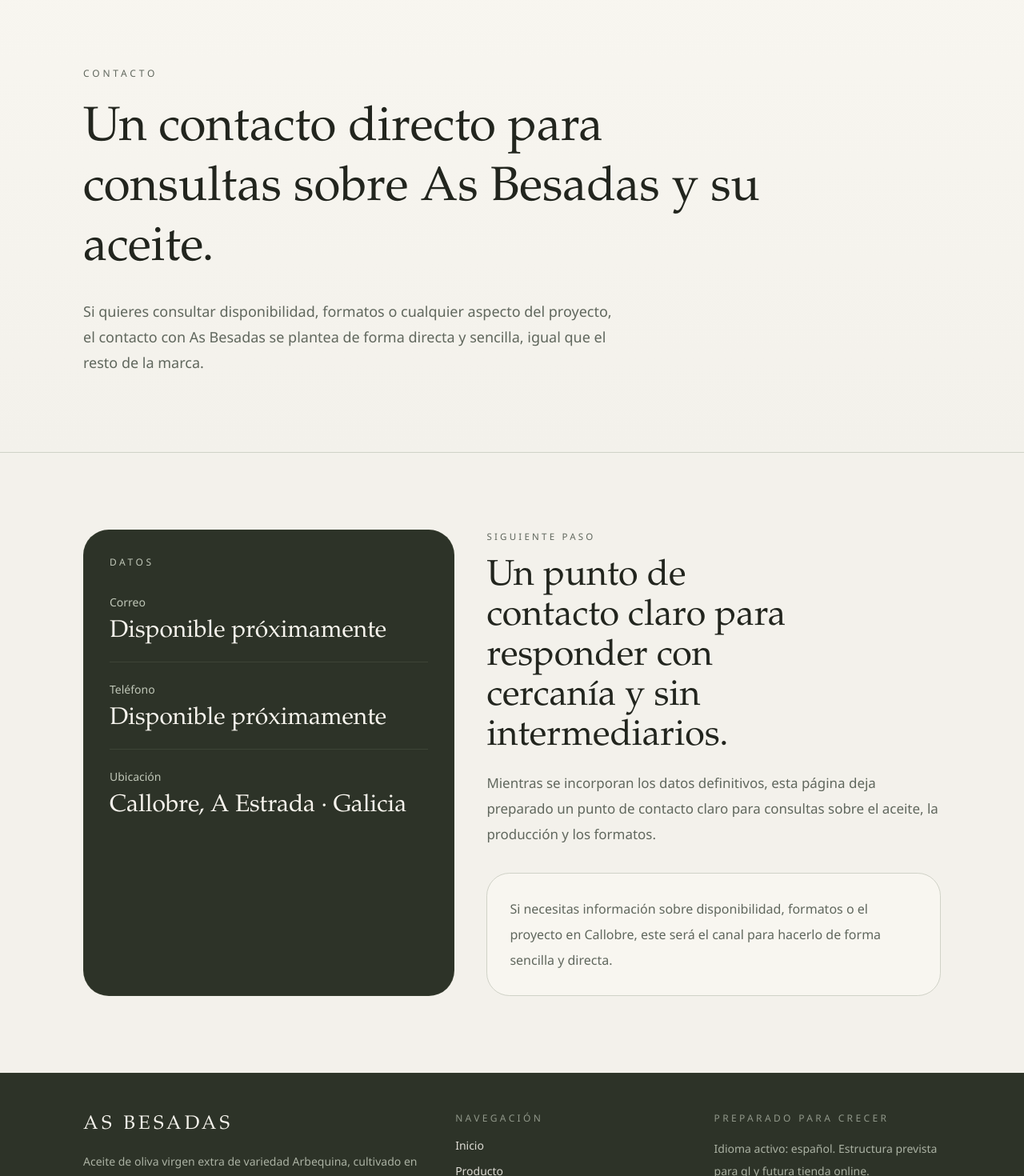
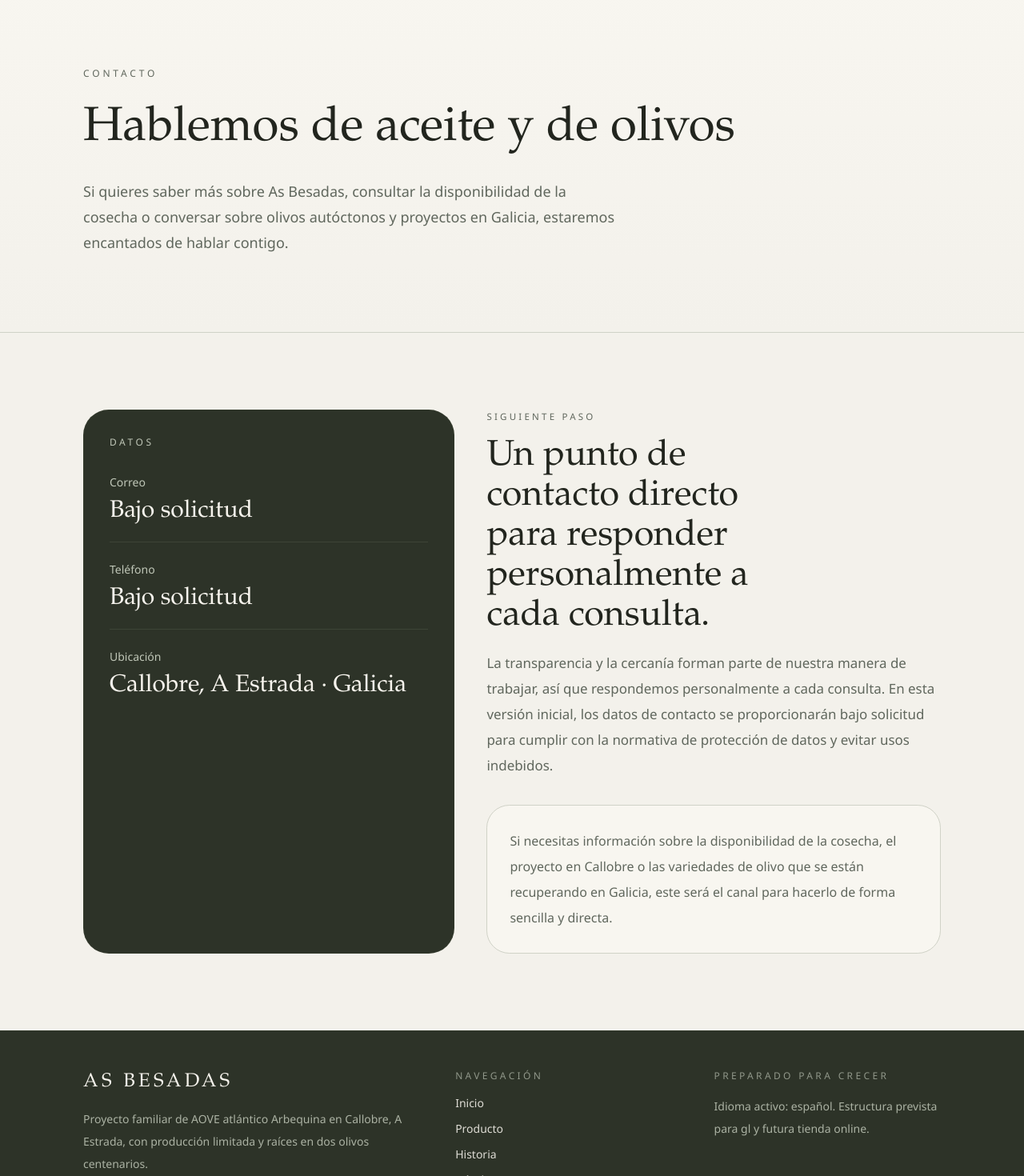
Before and after one commit to fita-fiton/as-besadas, a Next.js app: page /contacto in a window 1280 px wide. Shown: the part 100-1570 px from the top of the page at 80% size. Built offline with nearby package versions, Linux system fonts and the light colour scheme.

Commit message:
New Text

```diff
--- a/app/contacto/page.tsx
+++ b/app/contacto/page.tsx
@@ -6,7 +6,7 @@ import { buildMetadata } from "@/lib/metadata";
 export const metadata = buildMetadata({
   title: "Contacto",
   description:
-    "Página de contacto de As Besadas para consultas sobre el proyecto, el aceite y sus formatos.",
+    "Contacto de As Besadas para consultas sobre disponibilidad de cosecha, AOVE Arbequina en Callobre, A Estrada, y recuperación del olivar gallego.",
 });
 
 export default function ContactoPage() {
@@ -14,7 +14,7 @@ export default function ContactoPage() {
     <>
       <PageHero
         eyebrow="Contacto"
-        title="Un contacto directo para consultas sobre As Besadas y su aceite."
+        title="Hablemos de aceite y de olivos"
         description={contactContent.intro}
       />
 
@@ -41,14 +41,15 @@ export default function ContactoPage() {
         <div className="space-y-8">
           <SectionHeading
             eyebrow="Siguiente paso"
-            title="Un punto de contacto claro para responder con cercanía y sin intermediarios."
+            title="Un punto de contacto directo para responder personalmente a cada consulta."
             description={contactContent.cta}
           />
 
           <div className="rounded-[1.8rem] border border-[var(--color-line)] bg-[var(--color-surface)] p-7">
             <p className="text-base leading-8 text-[var(--color-muted)]">
-              Si necesitas información sobre disponibilidad, formatos o el
-              proyecto en Callobre, este será el canal para hacerlo de forma
+              Si necesitas información sobre la disponibilidad de la cosecha,
+              el proyecto en Callobre o las variedades de olivo que se están
+              recuperando en Galicia, este será el canal para hacerlo de forma
               sencilla y directa.
             </p>
           </div>
--- a/app/layout.tsx
+++ b/app/layout.tsx
@@ -6,7 +6,7 @@ import "./globals.css";
 
 export const metadata: Metadata = {
   title: {
-    default: `${siteConfig.brand} | AOVE Arbequina de Galicia`,
+    default: `${siteConfig.brand} | AOVE atlántico de Callobre, A Estrada`,
     template: `%s | ${siteConfig.brand}`,
   },
   description: siteConfig.description,
@@ -14,11 +14,14 @@ export const metadata: Metadata = {
   keywords: [
     "AOVE",
     "aceite de oliva virgen extra",
+    "AOVE atlántico",
     "Arbequina",
-    "Galicia",
-    "microedición",
+    "Callobre",
+    "A Estrada",
+    "olivos centenarios",
     "proyecto familiar",
-    "producción artesanal",
+    "producción limitada",
+    "recuperación del olivar gallego",
   ],
   category: "food",
 };
--- a/app/page.tsx
+++ b/app/page.tsx
@@ -8,7 +8,7 @@ import { buildMetadata } from "@/lib/metadata";
 export const metadata = buildMetadata({
   title: "Inicio",
   description:
-    "Web informativa de As Besadas, microedición atlántica de AOVE Arbequina cultivado en Callobre, A Estrada.",
+    "As Besadas es un proyecto familiar de AOVE atlántico Arbequina en Callobre, A Estrada, con producción limitada y raíces en dos olivos centenarios.",
 });
 
 export default function Home() {
@@ -101,15 +101,15 @@ export default function Home() {
       <section className="mx-auto w-full max-w-6xl px-6 py-16 md:px-10 md:py-18">
         <SectionHeading
           eyebrow="Esencia"
-          title="Una primera presentación para contar el aceite desde su origen."
-          description="As Besadas empieza con una web informativa y contenida, pensada para explicar con claridad qué hay detrás del proyecto: variedad Arbequina, cultivo en Galicia, trabajo familiar y elaboración artesanal."
+          title="Una presentación clara del aceite, su origen y su manera de hacerse."
+          description="As Besadas se presenta desde Callobre, A Estrada, con una plantación pequeña, cosecha manual, molturación en frío y una voluntad explícita de contribuir a la recuperación del olivar gallego."
         />
 
         <div className="mt-10 md:mt-12">
           <EditorialImageFrame
             src="/images/support-golden-grove.jpg"
             alt="Vista panorámica de nuestro olivar en Callobre, rodeado de paisaje atlántico."
-            caption="Origen en Galicia"
+            caption="Callobre, A Estrada"
             aspectClassName="aspect-[16/9] md:aspect-[21/9]"
             imageClassName="object-cover object-center"
             sizes="(max-width: 767px) 100vw, 1120px"
@@ -134,8 +134,8 @@ export default function Home() {
       </section>
 
       <CtaBand
-        title="Una base cuidada para presentar el proyecto con claridad."
-        text="Esta primera versión pone el foco en lo esencial: producto, origen y manera de hacer. A partir de aquí, la web podrá crecer sin perder el tono sobrio y cercano con el que empieza."
+        title="Una base sobria para contar un proyecto familiar de escala limitada."
+        text="El foco está en lo esencial: olivos centenarios, Arbequina, trabajo manual, producción corta y recuperación del aceite en Galicia. A partir de aquí, la web podrá crecer sin alterar ese tono."
         primaryHref="/contacto"
         primaryLabel="Ir a contacto"
         secondaryHref="/producto"
--- a/components/site-header.tsx
+++ b/components/site-header.tsx
@@ -10,7 +10,7 @@ export function SiteHeader() {
             {siteConfig.brand}
           </span>
           <span className="text-[0.66rem] uppercase tracking-[0.24em] text-[var(--color-muted)]">
-            Galicia · Microedición Arbequina
+            Callobre · A Estrada
           </span>
         </Link>
 
--- a/content/site.ts
+++ b/content/site.ts
@@ -14,11 +14,11 @@ export const navigation = [
 
 export const siteConfig = {
   brand: "As Besadas",
-  productName: "AOVE Arbequina de microedición atlántica",
+  productName: "AOVE atlántico Arbequina",
   description:
-    "Aceite de oliva virgen extra de variedad Arbequina, cultivado en Callobre, A Estrada, y elaborado desde un proyecto familiar de producción limitada.",
+    "As Besadas es un proyecto familiar de AOVE atlántico Arbequina en Callobre, A Estrada, con producción limitada, olivos centenarios y vocación de recuperar el olivar gallego.",
   footerDescription:
-    "Aceite de oliva virgen extra de variedad Arbequina, cultivado en Callobre, A Estrada, y elaborado desde un proyecto familiar de producción limitada.",
+    "Proyecto familiar de AOVE atlántico Arbequina en Callobre, A Estrada, con producción limitada y raíces en dos olivos centenarios.",
   locale: "es_ES",
   audience: "Galicia y España",
   futureSections: ["tienda", "fichas de producto", "gallego"],
@@ -26,98 +26,110 @@ export const siteConfig = {
 
 export const homeContent = {
   hero: {
-    eyebrow: "Callobre, A Estrada",
-    title: "AOVE Arbequina de microedición atlántica, cultivado en Galicia por un proyecto familiar.",
+    eyebrow: "Callobre · A Estrada",
+    title: "AOVE atlántico con raíces centenarias",
     text:
-      "As Besadas nace en Callobre a partir de una idea sencilla: recuperar el cultivo del olivo en tierra familiar y dar continuidad a una finca trabajada de cerca desde hace alrededor de diez años. El resultado es un AOVE de variedad Arbequina, de cosecha temprana y escala pequeña, cuidado en cada paso.",
+      "A la sombra de dos olivos centenarios que siguen en pie en Callobre, A Estrada, nace As Besadas: un proyecto familiar para recuperar la producción de aceite en Galicia. Trabajamos una plantación pequeña y cuidada, con una producción limitada. Preferimos calidad a cantidad y un contacto directo con las personas que valoran un aceite honesto, cercano y de proximidad.",
     primaryCta: { href: "/producto", label: "Conocer el aceite" },
     secondaryCta: { href: "/historia", label: "Ver la historia" },
   },
   highlights: [
     {
+      title: "Proyecto familiar",
+      text:
+        "Gestionamos personalmente cada parcela. Las decisiones se toman desde la propia finca, con atención al suelo, a los árboles y al paisaje.",
+    },
+    {
       title: "Microedición atlántica",
       text:
-        "Trabajamos con variedad Arbequina en una escala pequeña, ligada al clima y al ritmo de Callobre. No se trata de producir mucho, sino de cuidar bien cada campaña.",
+        "Nuestro AOVE nace en Callobre, en un entorno húmedo y templado que imprime carácter a la Arbequina. La recolección temprana y la molturación en frío ayudan a conseguir un aceite equilibrado y afrutado.",
     },
     {
-      title: "Proyecto familiar",
+      title: "Raíces y futuro",
       text:
-        "As Besadas se lleva desde cerca, con decisiones tomadas sobre la propia finca y una producción limitada que permite prestar atención real al cultivo y a la recogida.",
-    },
-    {
-      title: "Proceso cuidado",
-      text:
-        "Las aceitunas se recogen a mano y se molturan en menos de 24 horas en una almazara de Quiroga. El proceso busca ser claro, ágil y respetuoso con el fruto.",
+        "Conservamos los olivos centenarios que inspiraron el proyecto y planeamos incorporar, en pequeñas parcelas, algunas de las variedades autóctonas que el CSIC está recuperando y multiplicando.",
     },
   ],
   sections: [
     {
-      title: "Un aceite situado",
+      title: "Raíces centenarias",
       text:
-        "As Besadas presenta un AOVE Arbequina que se entiende desde su lugar y su escala. La microedición atlántica no funciona aquí como reclamo, sino como una forma concreta de nombrar una producción corta, local y reconocible.",
+        "As Besadas nace junto a dos olivos centenarios de Callobre que siguen marcando el carácter del proyecto. Son el punto de partida de una nueva campaña de aceite ligada a la memoria del lugar.",
     },
     {
       title: "Origen en Callobre",
       text:
-        "El proyecto está en Callobre, A Estrada. Galicia no funciona aquí como recurso de imagen, sino como el lugar real del cultivo, del trabajo y de la historia familiar.",
+        "Callobre, A Estrada, no es un recurso narrativo. Es el lugar real del cultivo, del trabajo diario y de una finca familiar que quiere contribuir a la recuperación del olivar gallego.",
     },
     {
-      title: "Del olivar a la almazara",
+      title: "Del árbol al aceite",
       text:
-        "El trabajo empieza en el cuidado del olivar propio, sigue con recogida manual y termina con la molienda en Quiroga dentro de las 24 horas posteriores a la cosecha.",
+        "La cosecha se recoge a mano en octubre, cuando la aceituna aún está verde, y se lleva a molturación en frío antes de 24 horas para preservar el perfil natural del fruto.",
     },
   ],
 } as const;
 
 export const productContent = {
   intro:
-    "El aceite de As Besadas es un AOVE de variedad Arbequina, de cosecha temprana y producción limitada. Se cultiva en Callobre, se recoge a mano en campaña y se lleva a almazara en Quiroga en menos de 24 horas, para trabajar el fruto con agilidad y cuidado.",
+    "Nuestro aceite se elabora exclusivamente con aceitunas Arbequina cultivadas en Callobre, A Estrada. La Arbequina, adaptada al clima atlántico, ofrece un perfil suave y afrutado.",
   bullets: [
-    "Aceite de oliva virgen extra",
-    "Variedad Arbequina",
-    "Cosecha temprana",
-    "Cultivado en Callobre, A Estrada",
-    "Recogida manual y molienda en menos de 24 horas",
-    "Formatos de 250 ml y 500 ml",
+    "Variedad: Arbequina 100 %.",
+    "Origen: Callobre, A Estrada, Galicia.",
+    "Cosecha: manual y temprana, en octubre.",
+    "Molturación: en frío, antes de 24 horas.",
+    "Formato: botellas de 250 ml y 500 ml.",
   ],
   notes: [
     {
-      title: "Qué se presenta aquí",
+      title: "Elaboración",
       text:
-        "Esta página reúne lo esencial del aceite tal y como hoy se produce: variedad Arbequina, origen gallego, producción pequeña y un proceso cuidado desde el olivar hasta la almazara.",
+        "Las aceitunas se recogen a mano a principios de otoño, cuando aún están verdes, y se trasladan a una almazara para su molturación en frío. Este procedimiento mecánico permite preservar los aromas y las cualidades naturales del fruto.",
     },
     {
-      title: "Formatos y siguiente paso",
+      title: "Producción limitada",
       text:
-        "As Besadas trabaja en botellas de 250 ml y 500 ml. Más adelante podrán incorporarse datos de campaña y venta directa, manteniendo esta misma base sobria y clara.",
+        "El resultado es un aceite equilibrado, de producción limitada y ligado a su lugar de origen. Este AOVE de cercanía no es un producto masivo. Cada campaña ofrece una cantidad limitada de botellas. Para consultar disponibilidad o reservar, puedes ponerte en contacto con nosotros.",
     },
   ],
 } as const;
 
 export const storyContent = {
   paragraphs: [
-    "As Besadas es un proyecto familiar que empezó hace alrededor de diez años con una intención concreta: recuperar el cultivo del olivo en Galicia y dar uso a una tierra familiar en Callobre, A Estrada.",
-    "Desde entonces, el trabajo se ha construido a pequeña escala, con olivar propio, atención directa sobre la finca y una producción limitada que permite seguir cada parte del proceso sin separarla de su origen.",
-    "La elección de Arbequina responde a esa misma forma de trabajar. Importa que el proyecto sea viable, cercano y coherente con el lugar en el que está, sin convertirlo en un relato más grande de lo que realmente es.",
+    "La historia de As Besadas comienza en una finca familiar de Callobre, donde sobreviven dos olivos centenarios. Antiguamente eran más, pero las talas y el abandono de la olivicultura los redujeron a dos supervivientes. En 2012 decidimos acompañarlos con una plantación de Arbequina.",
+    "Hoy sabemos, gracias a las investigaciones del CSIC y de la Fundación Juana de Vega, que Galicia cuenta con al menos 20 variedades autóctonas de olivo. En aquel momento, sin embargo, esa información todavía no estaba disponible para pequeños proyectos como el nuestro.",
+    "As Besadas formó parte del plan CERNES, una iniciativa pionera para introducir el cultivo del olivo en Galicia. La realidad obligó a realizar numerosos ajustes: rediseñamos marcos de plantación, mejoramos el drenaje y adaptamos la poda para que los árboles prosperasen.",
+    "Aunque muchas de las plantaciones de CERNES desaparecieron, As Besadas se mantuvo. Hoy somos una marca de aceite gallego nacida en A Estrada, con olivar propio y con un AOVE elaborado a partir de aceituna cultivada en nuestra finca.",
   ],
   values: [
-    "Origen en Callobre",
-    "Escala familiar",
-    "Microedición atlántica",
-    "Trabajo cuidado",
+    {
+      title: "Origen en Callobre",
+      text: "No buscamos un eslogan: Galicia y A Estrada son, literalmente, nuestro lugar de cultivo.",
+    },
+    {
+      title: "Escala familiar",
+      text: "La finca la trabajan las mismas personas que la sueñan. No hay intermediarios ni grandes inversiones externas.",
+    },
+    {
+      title: "Cuidado y coherencia",
+      text: "Preferimos avanzar despacio, respetando el ritmo del árbol y de la tierra.",
+    },
+    {
+      title: "Innovación y tradición",
+      text: "Formamos parte del movimiento de recuperación del olivar gallego. Seguimos atentos a la investigación de variedades autóctonas y mantenemos el compromiso de conservar nuestros olivos centenarios.",
+    },
   ],
 } as const;
 
 export const contactContent = {
   intro:
-    "Si quieres consultar disponibilidad, formatos o cualquier aspecto del proyecto, el contacto con As Besadas se plantea de forma directa y sencilla, igual que el resto de la marca.",
+    "Si quieres saber más sobre As Besadas, consultar la disponibilidad de la cosecha o conversar sobre olivos autóctonos y proyectos en Galicia, estaremos encantados de hablar contigo.",
   placeholders: [
-    { label: "Correo", value: "Disponible próximamente" },
-    { label: "Teléfono", value: "Disponible próximamente" },
+    { label: "Correo", value: "Bajo solicitud" },
+    { label: "Teléfono", value: "Bajo solicitud" },
     { label: "Ubicación", value: "Callobre, A Estrada · Galicia" },
   ],
   cta:
-    "Mientras se incorporan los datos definitivos, esta página deja preparado un punto de contacto claro para consultas sobre el aceite, la producción y los formatos.",
+    "La transparencia y la cercanía forman parte de nuestra manera de trabajar, así que respondemos personalmente a cada consulta. En esta versión inicial, los datos de contacto se proporcionarán bajo solicitud para cumplir con la normativa de protección de datos y evitar usos indebidos.",
 } as const;
 
 export const whereToBuyContent = {
```
Also changed, not shown: app/historia/page.tsx (+13 -8 lines), app/producto/page.tsx (+7 -7 lines), 1 other file (tests, documents, lock files or other folders).
